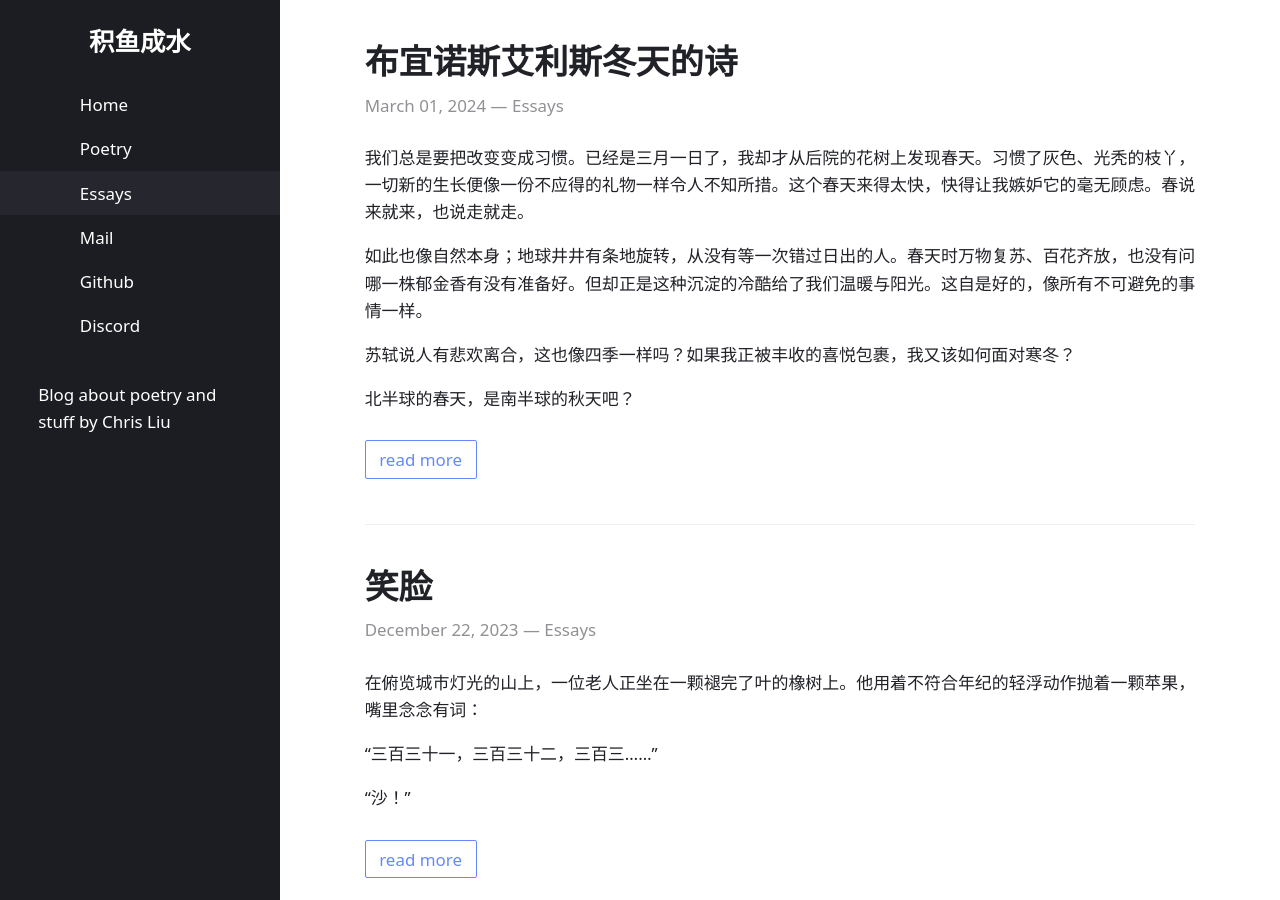
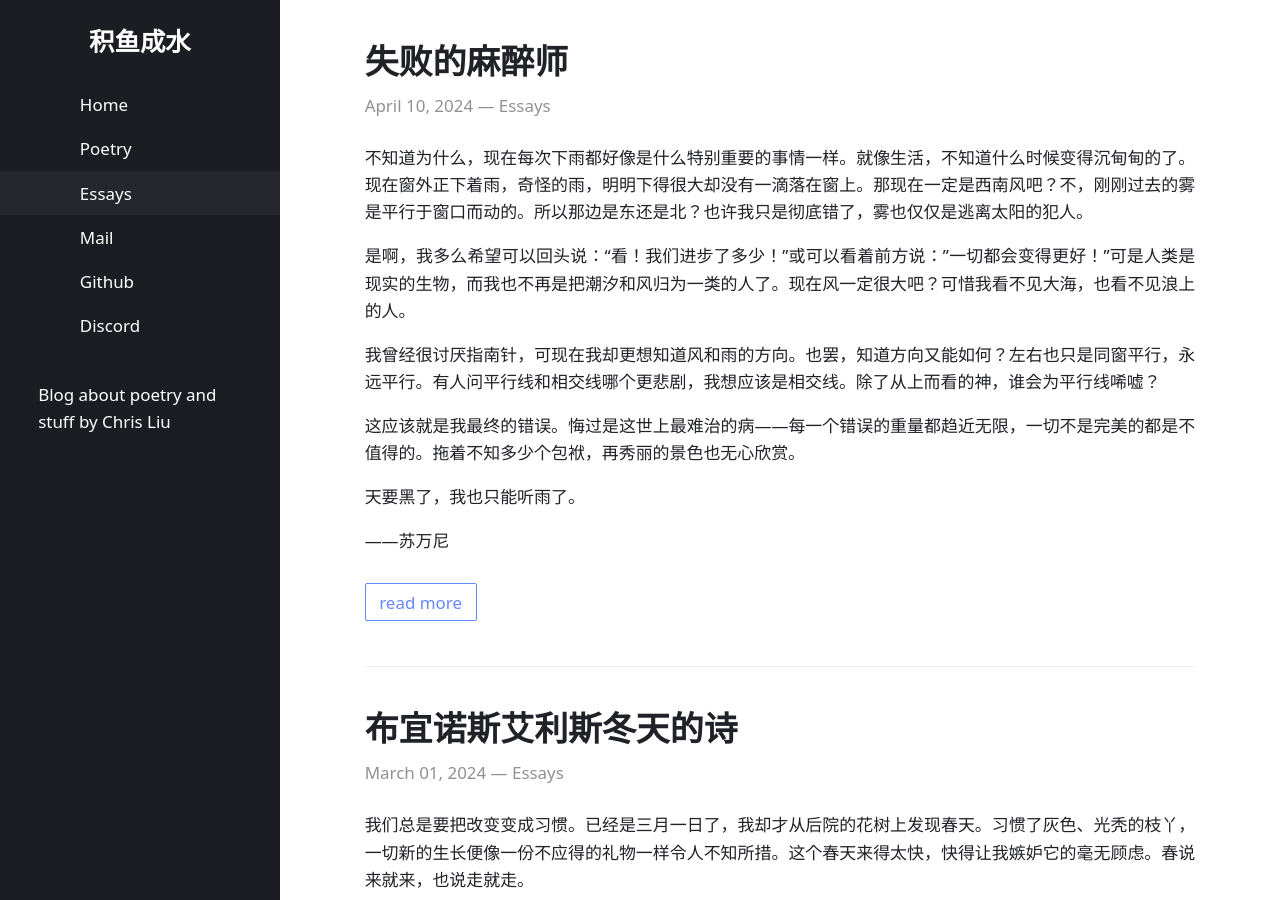
Before and after one commit to chris-zy-liu/chris-zy-liu.github.io, a Jekyll site: the page built from essays.md, in a window 1280 px wide and 900 px high. Built offline with Jekyll 4.4.1, drawn with Linux system fonts in a browser that asks for light colours.

Commit message:
script update

```diff
--- a/_posts/2024-04-10-fallen.md
+++ b/_posts/2024-04-10-fallen.md
@@ -1,7 +1,7 @@
 ---
 title: 失败的麻醉师
 layout: post
-categories: Poetry
+categories: Essays
 ---
 不知道为什么，现在每次下雨都好像是什么特别重要的事情一样。就像生活，不知道什么时候变得沉甸甸的了。现在窗外正下着雨，奇怪的雨，明明下得很大却没有一滴落在窗上。那现在一定是西南风吧？不，刚刚过去的雾是平行于窗口而动的。所以那边是东还是北？也许我只是彻底错了，雾也仅仅是逃离太阳的犯人。
 
```
Also changed, not shown: _posts/.obsidian/workspace.json (+14 -2 lines).
